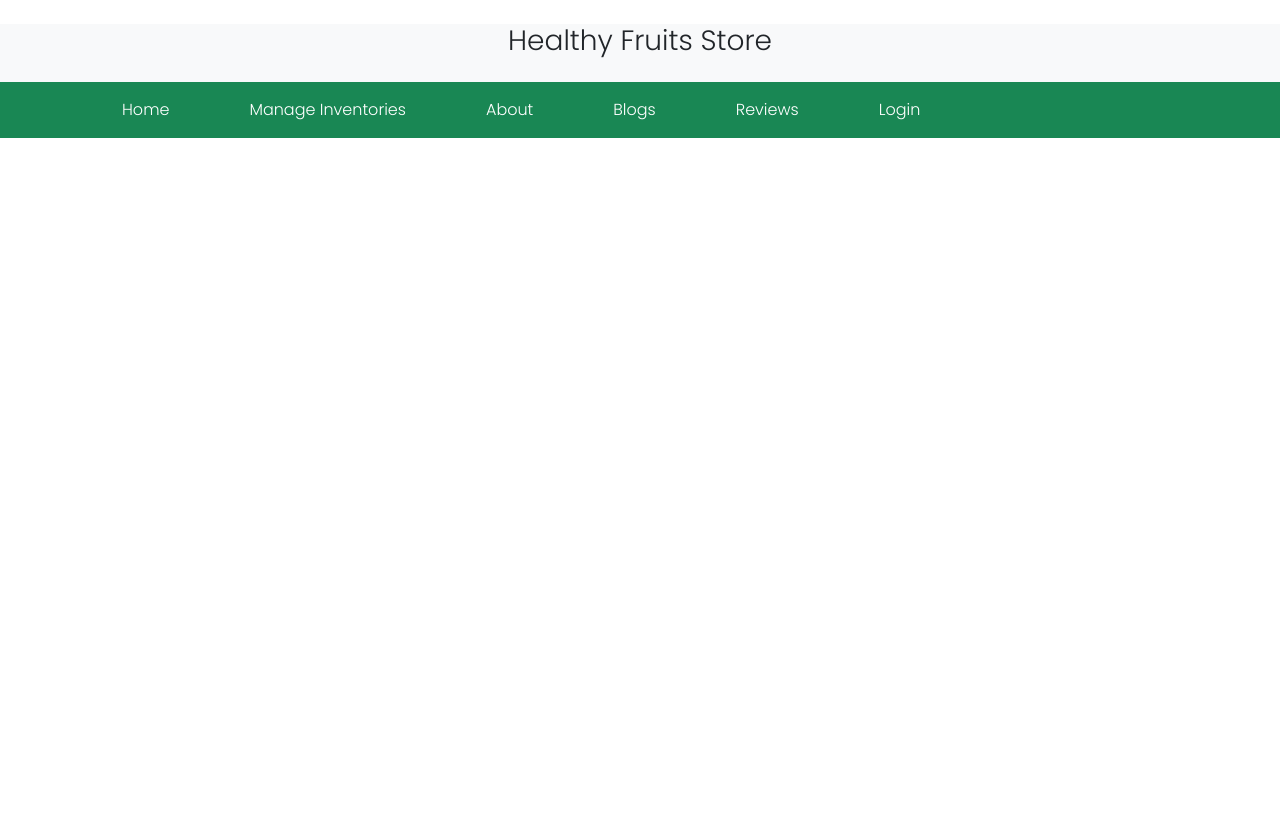
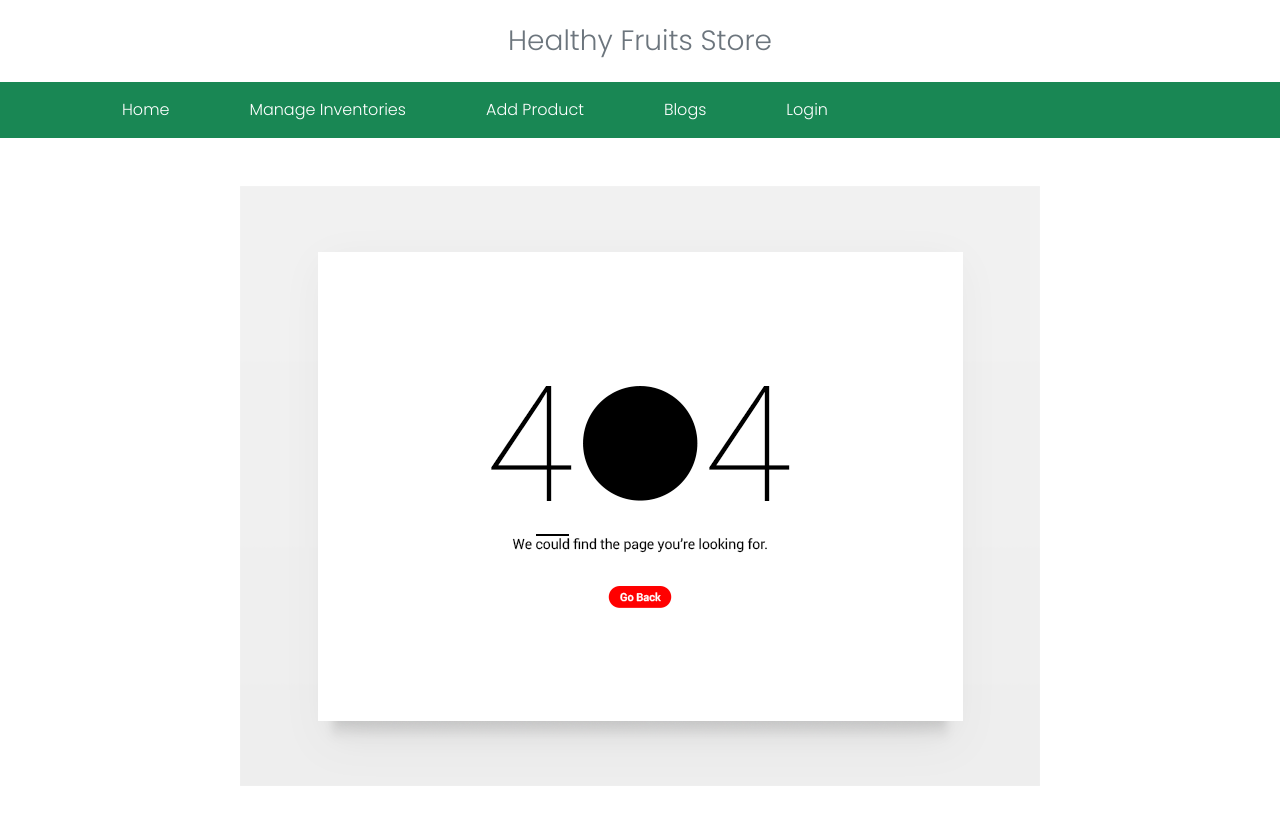
Before and after one commit to SunjatunRuna/warehouse-website, a React (Create React App) app: page /inventory in a window 1280 px wide. Shown: the top 824 px of the page. Before the commit the page ends 800 px from the top, so only its background shows below. Built offline with nearby package versions, Linux system fonts and the light colour scheme; no server answers; a web font is replaced by a local one.

Commit message:
updated delivery button

```diff
--- a/src/App.js
+++ b/src/App.js
@@ -1,7 +1,7 @@
 import { Route, Routes } from 'react-router-dom';
 import './App.css';
-import About from './component/About/About';
 import AddProduct from './component/AddProduct/AddProduct';
+import Error from './component/Error/Error';
 import Header from './component/Header/Header';
 import Home from './component/Home/Home';
 import Inventory from './component/Inventory/Inventory';
@@ -18,13 +18,13 @@ function App() {
         <Routes>
           <Route path='/' element={<Home/>}></Route>
           <Route path='/home' element={<Home/>}></Route>
-          <Route path='/about' element={<About/>}></Route>
           <Route path='/login' element={<Login/>}></Route>
           <Route path='/signup' element={<Signup/>}></Route>
           <Route path='/inventory/:id' element={<RequireAuth><Inventory/></RequireAuth> }></Route>
           <Route path='/product' element={<RequireAuth><ManageInventories/></RequireAuth>}></Route>
           <Route path='/add' element={<AddProduct />}></Route>
           <Route path='/update/:id' element={<Update />}></Route>
+          <Route path='*' element={<Error />}></Route>
         </Routes>
     </div>
   );
--- a/src/component/About/About.js
+++ /dev/null
@@ -1,11 +0,0 @@
-import React from 'react';
-
-const About = () => {
-    return (
-        <div>
-            This is about
-        </div>
-    );
-};
-
-export default About;
--- a/src/component/AddProduct/AddProduct.js
+++ b/src/component/AddProduct/AddProduct.js
@@ -21,7 +21,7 @@ const AddProduct = () => {
     };
     return (
         <div className='w-50 mx-auto'>
-            <h5 className='fw-bold my-5'>Add Items:</h5>
+            <h4 className='fw-bold my-5'>Add <span className='text-success'>Product</span>:</h4>
             <form className='d-flex flex-column' onSubmit={handleSubmit(onSubmit)}>
                 <label htmlFor="img" className='text-start'>Photo URL: </label>
                 <input className='border border-mute my-2 ps-2' name='img' type="text" {...register("img")} />
@@ -31,6 +31,8 @@ const AddProduct = () => {
                 <textarea className='border border-mute mb-2 ps-2' name='description' type="text" {...register("description")} />
                 <label htmlFor="quantity" className='text-start'>Quantity: </label>
                 <input className='border border-mute  mb-2 ps-2' name='quantity' type="number" {...register("quantity")} />
+                <label htmlFor="supplier" className='text-start'>Supplier: </label>
+                <input className='border border-mute my-2 ps-2' name='supplier' type="text" {...register("supplier")} />
                 <label htmlFor="price" className='text-start'>Price: </label>
                 <input className='border border-mute  mb-2 ps-2' name='price' type="number" {...register("price")} />
                 <input className='py-2 bg-success text-white rounded' type="submit" />
--- a/src/component/Error/Error.js
+++ b/src/component/Error/Error.js
@@ -1,9 +1,10 @@
 import React from 'react';
+import img from './87faca43a6447164daebeb7351074095.png'
 
 const Error = () => {
     return (
-        <div>
-
+        <div className='my-5 w-75 mx-auto'>
+            <img src={img} alt="" className='img-fluid' />
         </div>
     );
 };
--- a/src/component/Header/Header.js
+++ b/src/component/Header/Header.js
@@ -11,15 +11,14 @@ const Header = () => {
         signOut(auth)
     }
     return (
-        <div className='bg-light'>
+        <div className='text-secondary'>
             <h3 className='mt-4'>Healthy Fruits Store</h3>
             <nav className='mt-4 bg-success p-3 text-start'>
                 <div className='container'>
                     <Link to='/' className='menu'>Home</Link>
                     <Link to='/product' className='menu'>Manage Inventories</Link>
-                    <Link to='/about' className='menu'>About</Link>
+                    <Link to='/add' className='menu'>Add Product</Link>
                     <Link to='/blogs' className='menu'>Blogs</Link>
-                    <Link to='' className='menu'>Reviews</Link>
                     <span className='text-end'>
                         {
                             user ?
--- a/src/component/Inventory/Inventory.js
+++ b/src/component/Inventory/Inventory.js
@@ -1,17 +1,37 @@
 import React, { useEffect, useState } from 'react';
 import { useNavigate, useParams } from 'react-router-dom';
+import { toast, ToastContainer } from 'react-toastify';
+import 'react-toastify/dist/ReactToastify.css';
 
 const Inventory = () => {
     const { id } = useParams();
     const [data, setData] = useState({});
+    const [reload, setReload] = useState(true);
 
     useEffect(() => {
         const url = `http://localhost:5000/product/${id}`;
         fetch(url)
             .then(res => res.json())
             .then(data => setData(data));
-    }, [])
-
+    }, [reload])
+    const reduceQuantity = () => {
+        const quantity = parseInt(data.quantity) - 1;
+        const updateQuantity = {quantity};
+        const url = `http://localhost:5000/product/${id}`;
+        fetch(url, {
+            method: 'PUT',
+            headers: {
+                'content-type': 'application/json'
+            },
+            body: JSON.stringify(updateQuantity)
+        })
+        .then(res => res.json())
+        .then(data => {
+            console.log(data);
+            toast('Delivered Successful');
+            setReload(!reload);
+        })
+    }
     const navigate = useNavigate()
     const updateQuantity = id =>{
         navigate(`/update/${id}`)
@@ -31,7 +51,8 @@ const Inventory = () => {
                         <li>Quantity: {data.quantity}</li>
                     </ul>
                     <button onClick={() => updateQuantity(data._id)} className='border-0 rounded mx-2 px-4'>EDIT</button>
-                    <button className='border-0 rounded bg-success text-white px-4'>DELIVERED</button>
+                    <button onClick={reduceQuantity} className='border-0 rounded bg-success text-white px-4'>DELIVERED</button>
+                    <ToastContainer />
                 </div>
             </div>
         </div>
--- a/src/component/Login/Login.js
+++ b/src/component/Login/Login.js
@@ -6,6 +6,8 @@ import { useSendPasswordResetEmail, useSignInWithEmailAndPassword } from 'react-
 import img from './sign-account-user-authorization-login-authentication-page-concept-laptop-with-login-password-form-page-screen-stock-illustration_100456-1590.jpg'
 import { Spinner } from 'react-bootstrap';
 import { toast, ToastContainer } from 'react-toastify';
+import 'react-toastify/dist/ReactToastify.css';
+
 
 const Login = () => {
     const [email, setEmail] = useState('');
--- a/src/component/Update/Update.js
+++ b/src/component/Update/Update.js
@@ -13,9 +13,10 @@ const Update = () => {
     }, []);
     const updateQty = event => {
         event.preventDefault();
-        const quantity = event.target.quantity.value;
-
-        const updateProduct = quantity ;
+        const newQuantity = event.target.quantity.value;
+        const oldQuantity = parseInt(qty.quantity);
+        const updateQuantity = oldQuantity + parseInt(newQuantity);
+        const updateProduct = updateQuantity ;
         const url = `http://localhost:5000/product/${id}`;
         fetch(url, {
             method: 'PUT',
```
Also changed, not shown: src/component/Error/87faca43a6447164daebeb7351074095.png (added).
